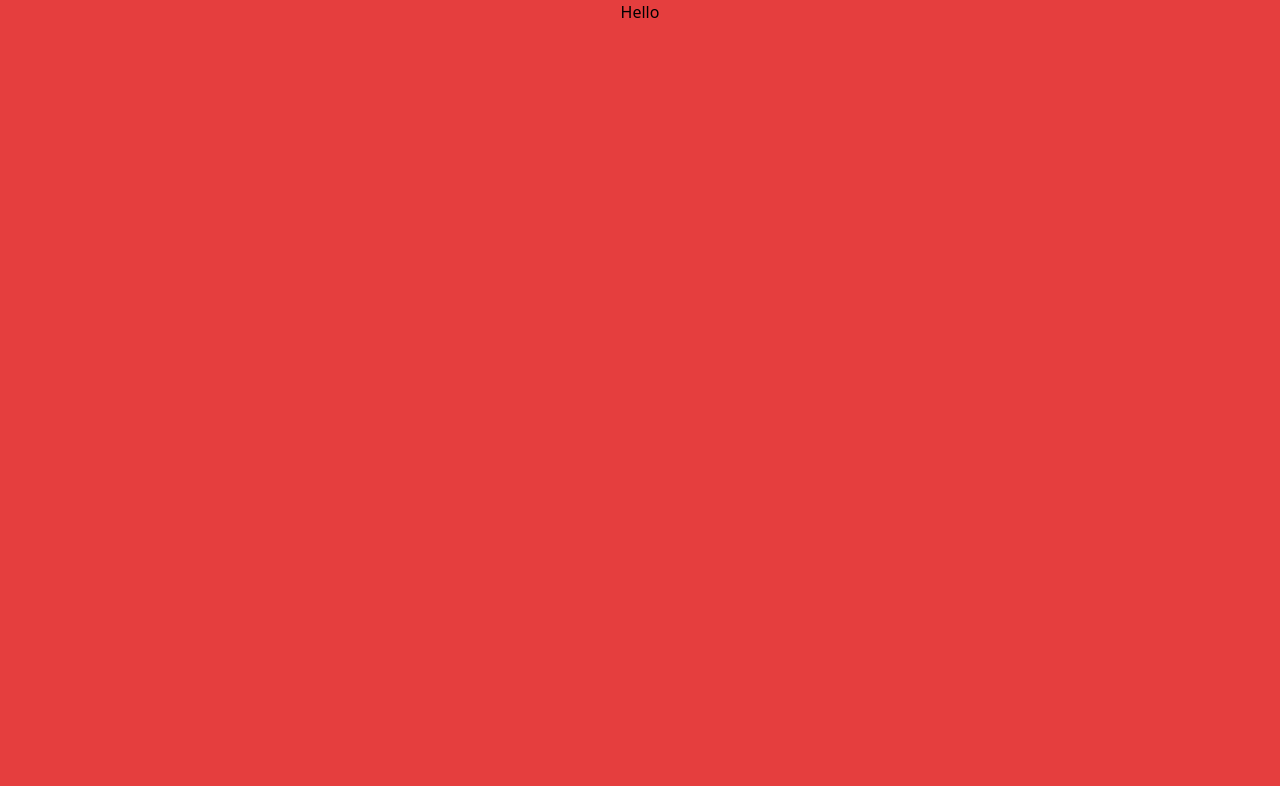
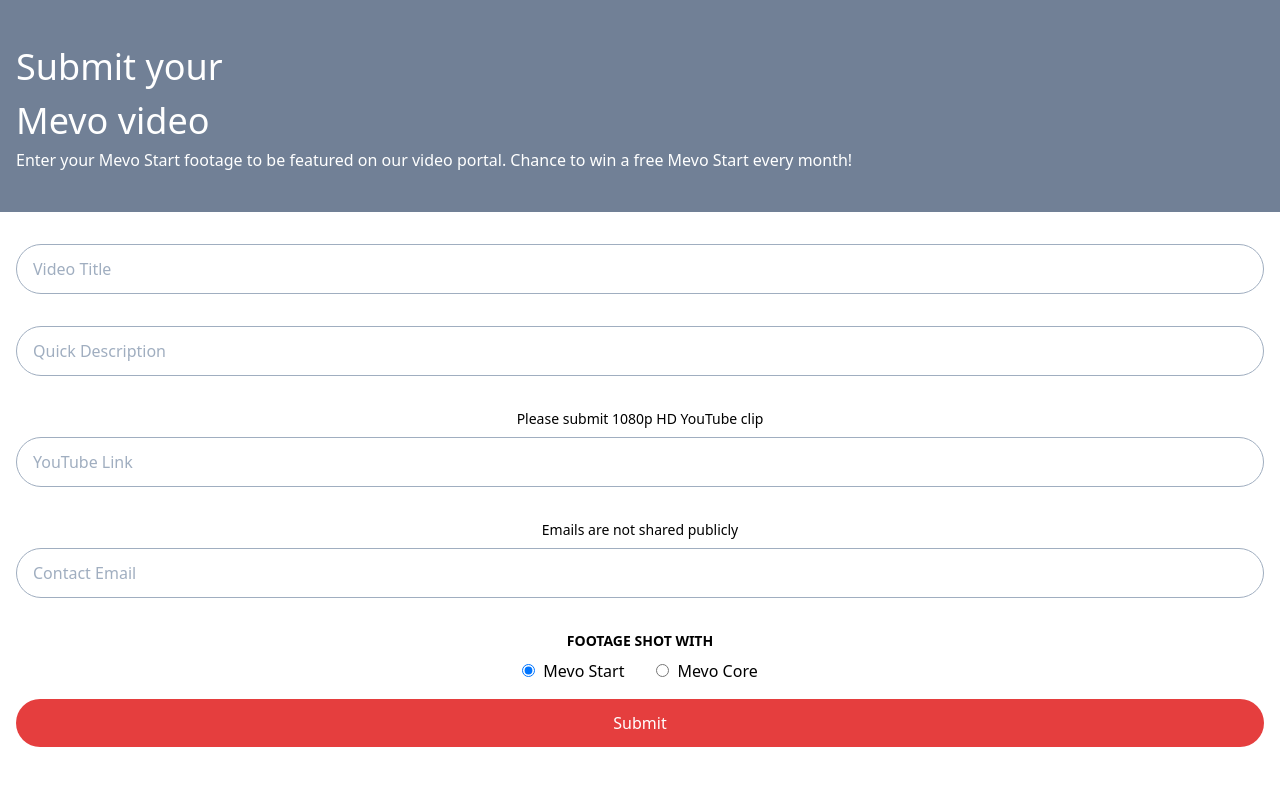
Before and after one commit to ottocedeno/mevo-footage-frontend-app, a React (Create React App) app: page / in a window 1280 px wide. Shown: the top 786 px of the page. Built offline with nearby package versions, Linux system fonts and the light colour scheme.

Commit message:
Controlled state for first set of radio inputs

```diff
--- a/src/App.js
+++ b/src/App.js
@@ -1,9 +1,8 @@
 import React from "react";
+import SubmitPage from "./pages/SubmitPage";
 
 function App() {
-  return (
-    <div className="text-center flex flex-col h-screen bg-red-600">Hello</div>
-  );
+  return <SubmitPage />;
 }
 
 export default App;
--- a/src/components/FormRadioInput.js
+++ b/src/components/FormRadioInput.js
@@ -1,9 +1,20 @@
 import React from "react";
 
-const FormRadioInput = ({ name, value }) => {
+const FormRadioInput = ({
+  name,
+  value,
+  currentModel,
+  handleFormInputChange,
+}) => {
   return (
     <label>
-      <input type="radio" name={name} value={value} />
+      <input
+        type="radio"
+        name={name}
+        value={value}
+        checked={currentModel === value}
+        onChange={handleFormInputChange}
+      />
       <span className="ml-2">{value}</span>
     </label>
   );
--- a/src/components/FormTextInput.js
+++ b/src/components/FormTextInput.js
@@ -1,13 +1,13 @@
 import React from "react";
 
-const FormTextInput = ({ name, placeholder, value, handleTextInputChange }) => {
+const FormTextInput = ({ name, placeholder, value, handleFormInputChange }) => {
   return (
     <input
       type="text"
       name={name}
       placeholder={placeholder}
       value={value}
-      onChange={handleTextInputChange}
+      onChange={handleFormInputChange}
       className="focus:shadow-lg focus:border-black border focus:opacity-100 border-gray-500 rounded-full outline-none px-4 py-3 w-full mb-8"
     />
   );
--- a/src/containers/SubmitFormContainer.js
+++ b/src/containers/SubmitFormContainer.js
@@ -1,5 +1,6 @@
 import React, { Component } from "react";
 import FormTextInput from "../components/FormTextInput";
+import FormRadioInput from "../components/FormRadioInput";
 
 class SubmitFormContainer extends Component {
   constructor(props) {
@@ -9,11 +10,11 @@
       description: "",
       youtube_url: "",
       user_email: "",
-      camera: "Mevo Start",
+      model: "Mevo Start",
     };
   }
 
-  handleTextInputChange = (event) => {
+  handleFormInputChange = (event) => {
     this.setState({
       [event.target.name]: event.target.value,
     });
@@ -31,14 +32,14 @@
           name="title"
           placeholder="Video Title"
           value={this.state.title}
-          handleTextInputChange={this.handleTextInputChange}
+          handleFormInputChange={this.handleFormInputChange}
         />
 
         <FormTextInput
           name="description"
           placeholder="Quick Description"
           value={this.state.description}
-          handleTextInputChange={this.handleTextInputChange}
+          handleFormInputChange={this.handleFormInputChange}
         />
 
         <p className="text-sm text-center mb-2">
@@ -48,7 +49,7 @@
           name="youtube_url"
           placeholder="YouTube Link"
           value={this.state.youtube_url}
-          handleTextInputChange={this.handleTextInputChange}
+          handleFormInputChange={this.handleFormInputChange}
         />
         <p className="text-sm text-center mb-2">
           Emails are not shared publicly
@@ -57,26 +58,25 @@
           name="user_email"
           placeholder="Contact Email"
           value={this.state.user_email}
-          handleTextInputChange={this.handleTextInputChange}
+          handleFormInputChange={this.handleFormInputChange}
         />
 
         <p className="text-center uppercase font-bold text-sm">
           Footage shot with
         </p>
-        <div className="border border-red-600 flex justify-center space-x-8">
-          <label>
-            <input
-              type="radio"
-              name="cameraType"
-              value="mevoStart"
-              defaultChecked
-            />
-            Mevo Start
-          </label>
-          <label>
-            <input type="radio" name="cameraType" value="mevoCore" />
-            Mevo Core
-          </label>
+        <div className="flex justify-center space-x-8 mt-2 mb-4">
+          <FormRadioInput
+            name="model"
+            value={"Mevo Start"}
+            currentModel={this.state.model}
+            handleFormInputChange={this.handleFormInputChange}
+          />
+          <FormRadioInput
+            name="model"
+            value={"Mevo Core"}
+            currentModel={this.state.model}
+            handleFormInputChange={this.handleFormInputChange}
+          />
         </div>
         <div>
           <input
```
